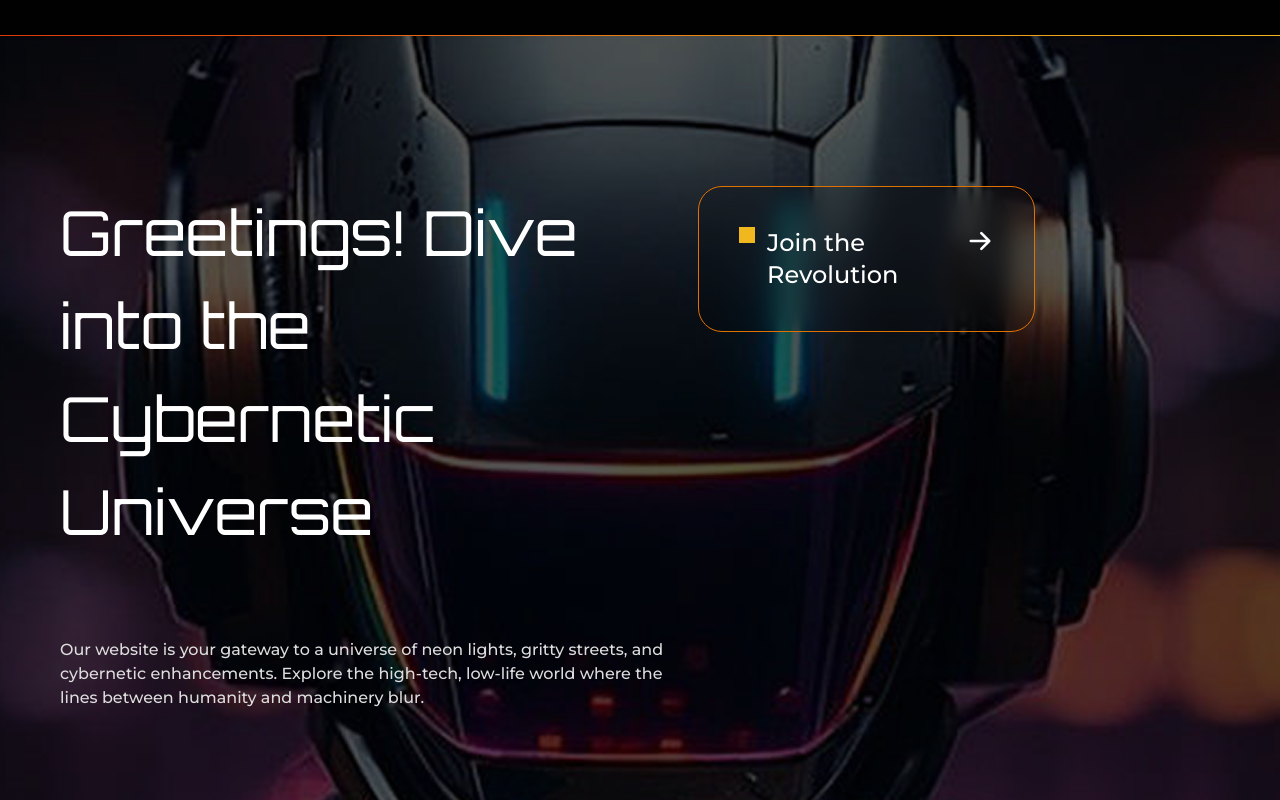
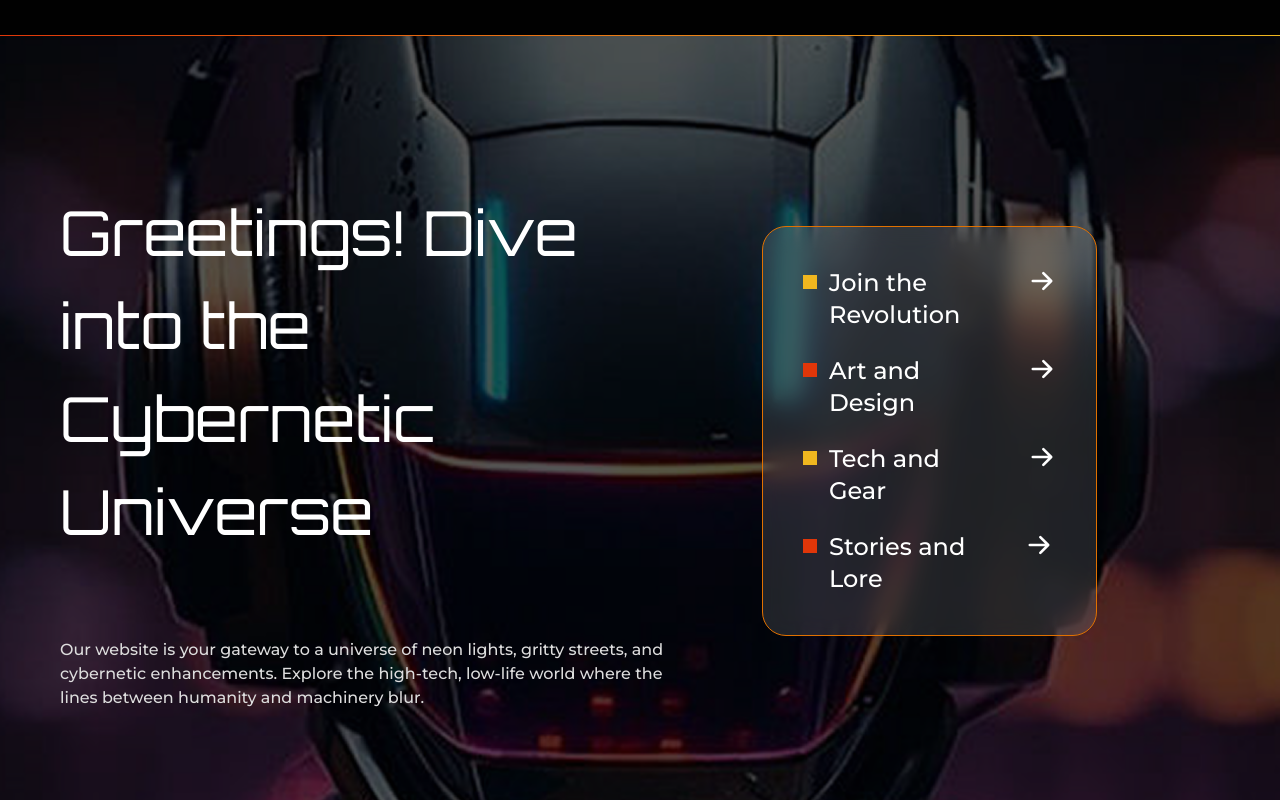
Before and after one commit to motasimdev/cyber-punk-nextJs, a Next.js app: page / in a window 1280 px wide. Shown: the part 2994-3794 px from the top of the page. Built offline with nearby package versions, Linux system fonts and the light colour scheme.

Commit message:
greetings done

```diff
--- a/src/components/layouts/Greetings.jsx
+++ b/src/components/layouts/Greetings.jsx
@@ -30,13 +30,73 @@ const Greetings = () => {
                 </p>
               </div>
               <div className="">
-                <div className="p-10 bg-black/15 backdrop-blur-md border border-amber-600 rounded-3xl">
-                  <div className="flex gap-3">
-                    <div className="h-4 w-4 bg-[#F0B71F]"></div>
+                <div className="p-10 bg-white/12 backdrop-blur-md border border-amber-600 rounded-3xl ml-16 mt-10">
+                  <div className="flex gap-3 mb-6">
+                    <div className="mt-2 h-3.5 w-3.5 bg-[#F0B71F]"></div>
                     <h5
                       className={`${montserrat.className} text-2xl text-white font-medium pr-14`}
                     >
                       Join the <br /> Revolution
+                    </h5>
+                    <svg
+                      xmlns="http://www.w3.org/2000/svg"
+                      viewBox="0 0 16 16"
+                      fill="white"
+                      className="size-7"
+                    >
+                      <path
+                        fillRule="evenodd"
+                        d="M2 8a.75.75 0 0 1 .75-.75h8.69L8.22 4.03a.75.75 0 0 1 1.06-1.06l4.5 4.5a.75.75 0 0 1 0 1.06l-4.5 4.5a.75.75 0 0 1-1.06-1.06l3.22-3.22H2.75A.75.75 0 0 1 2 8Z"
+                        clipRule="evenodd"
+                      />
+                    </svg>
+                  </div>
+                  <div className="flex gap-3 mb-6">
+                    <div className="mt-2 h-3.5 w-3.5 bg-[#E03609]"></div>
+                    <h5
+                      className={`${montserrat.className} text-2xl text-white font-medium pr-24`}
+                    >
+                      Art and <br /> Design
+                    </h5>
+                    <svg
+                      xmlns="http://www.w3.org/2000/svg"
+                      viewBox="0 0 16 16"
+                      fill="white"
+                      className="size-7"
+                    >
+                      <path
+                        fillRule="evenodd"
+                        d="M2 8a.75.75 0 0 1 .75-.75h8.69L8.22 4.03a.75.75 0 0 1 1.06-1.06l4.5 4.5a.75.75 0 0 1 0 1.06l-4.5 4.5a.75.75 0 0 1-1.06-1.06l3.22-3.22H2.75A.75.75 0 0 1 2 8Z"
+                        clipRule="evenodd"
+                      />
+                    </svg>
+                  </div>
+                  <div className="flex gap-3 mb-6">
+                    <div className="mt-2 h-3.5 w-3.5 bg-[#F0B71F]"></div>
+                    <h5
+                      className={`${montserrat.className} text-2xl text-white font-medium pr-19`}
+                    >
+                      Tech and <br /> Gear
+                    </h5>
+                    <svg
+                      xmlns="http://www.w3.org/2000/svg"
+                      viewBox="0 0 16 16"
+                      fill="white"
+                      className="size-7"
+                    >
+                      <path
+                        fillRule="evenodd"
+                        d="M2 8a.75.75 0 0 1 .75-.75h8.69L8.22 4.03a.75.75 0 0 1 1.06-1.06l4.5 4.5a.75.75 0 0 1 0 1.06l-4.5 4.5a.75.75 0 0 1-1.06-1.06l3.22-3.22H2.75A.75.75 0 0 1 2 8Z"
+                        clipRule="evenodd"
+                      />
+                    </svg>
+                  </div>
+                  <div className="flex gap-3">
+                    <div className="mt-2 h-3.5 w-3.5 bg-[#E03609]"></div>
+                    <h5
+                      className={`${montserrat.className} text-2xl text-white font-medium pr-12`}
+                    >
+                     Stories and <br /> Lore
                     </h5>
                     <svg
                       xmlns="http://www.w3.org/2000/svg"
```
